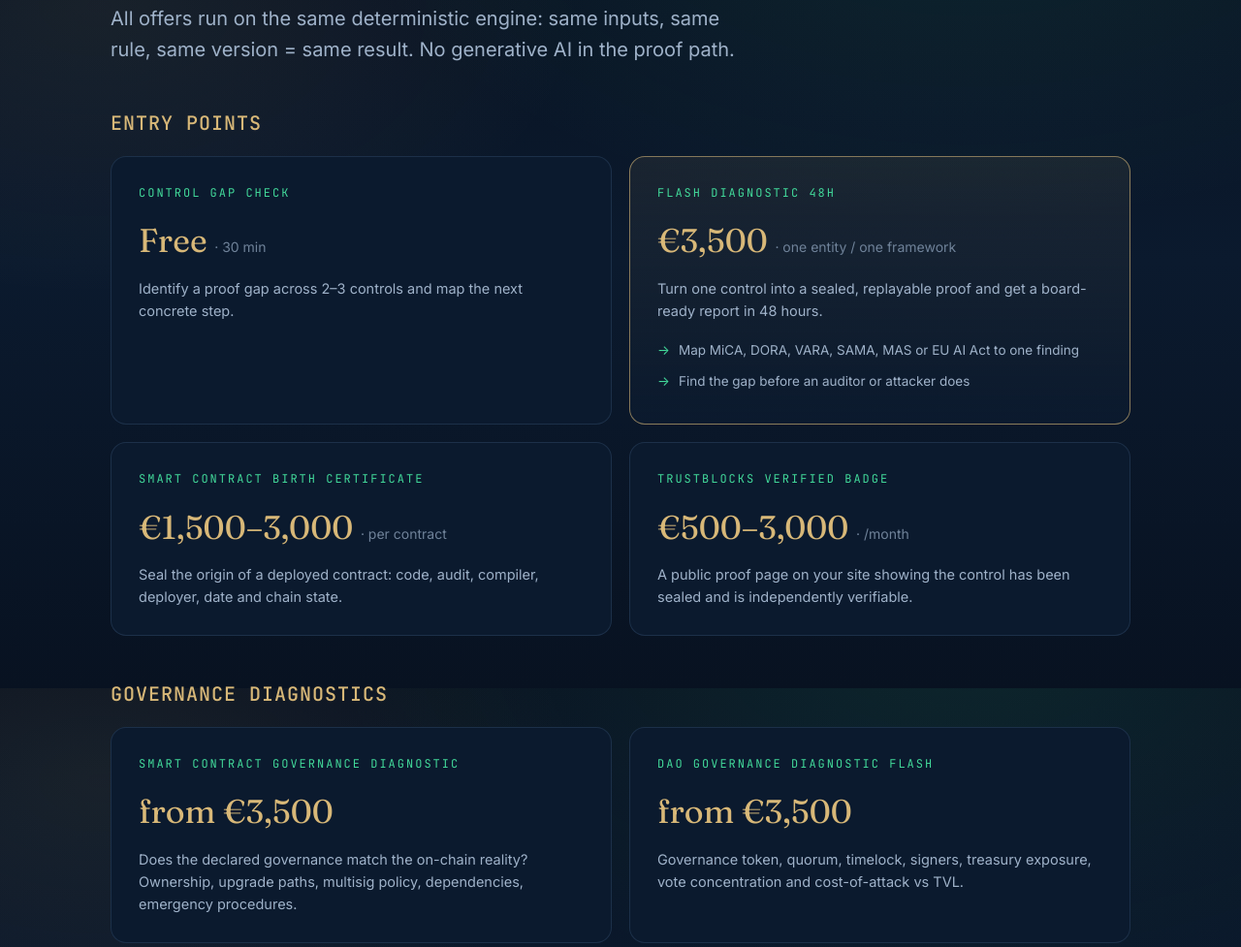
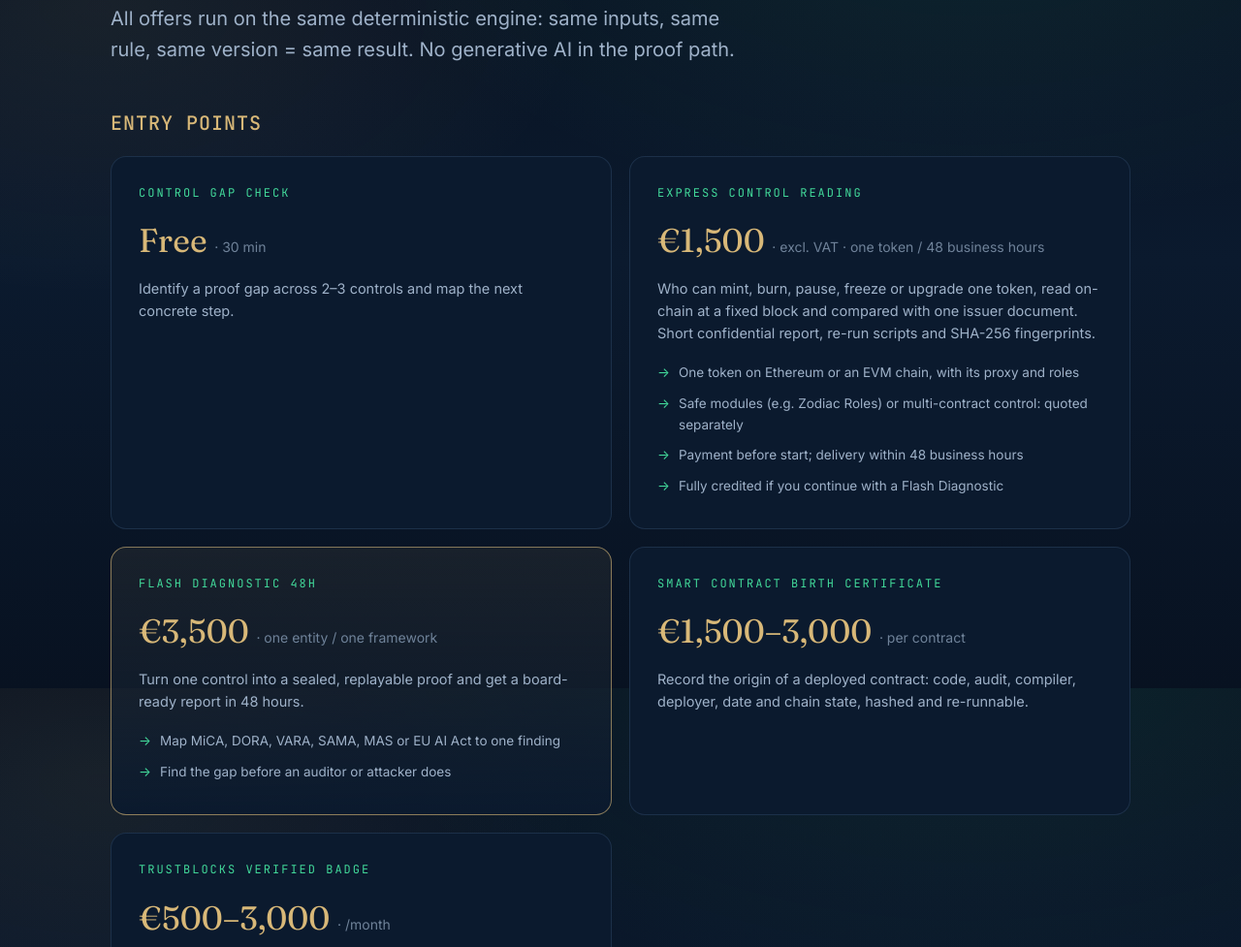
Before and after one commit to e-lemur/trustaria-site, a plain HTML site: page asset-all/index.html in a window 1280 px wide. Shown: the part 2490-3467 px from the top of the page at 97% size. Drawn offline with Linux system fonts and the light colour scheme.

Commit message:
feat(site): add Express Control Reading entry offer; drop 'Seal' from Birth Certificate
Co-Authored-By: lemursafe@gmail.com <gtc.vcarbs@gmail.com>

```diff
--- a/asset-all/index.html
+++ b/asset-all/index.html
@@ -223,6 +223,17 @@
             <div class="price">Free <small>· 30 min</small></div>
             <div class="desc">Identify a proof gap across 2–3 controls and map the next concrete step.</div>
           </div>
+          <div class="offer-card">
+            <div class="name">Express Control Reading</div>
+            <div class="price">€1,500 <small>· excl. VAT · one token / 48 business hours</small></div>
+            <div class="desc">Who can mint, burn, pause, freeze or upgrade one token, read on-chain at a fixed block and compared with one issuer document. Short confidential report, re-run scripts and SHA-256 fingerprints.</div>
+            <ul>
+              <li>One token on Ethereum or an EVM chain, with its proxy and roles</li>
+              <li>Safe modules (e.g. Zodiac Roles) or multi-contract control: quoted separately</li>
+              <li>Payment before start; delivery within 48 business hours</li>
+              <li>Fully credited if you continue with a Flash Diagnostic</li>
+            </ul>
+          </div>
           <div class="offer-card feat">
             <div class="name">Flash Diagnostic 48h</div>
             <div class="price">€3,500 <small>· one entity / one framework</small></div>
@@ -235,7 +246,7 @@
           <div class="offer-card">
             <div class="name">Smart Contract Birth Certificate</div>
             <div class="price">€1,500–3,000 <small>· per contract</small></div>
-            <div class="desc">Seal the origin of a deployed contract: code, audit, compiler, deployer, date and chain state.</div>
+            <div class="desc">Record the origin of a deployed contract: code, audit, compiler, deployer, date and chain state, hashed and re-runnable.</div>
           </div>
           <div class="offer-card">
             <div class="name">TrustBlocks Verified Badge</div>
@@ -401,9 +412,10 @@
           <tr><td>Deterministic control assessment</td><td>Systems, Structural, Institutional, Governance layers — same inputs always yield same result.</td></tr>
           <tr><td>Risk Assessment + Data Room</td><td>4-pillar evaluation plus secure data room for due diligence or authorisation.</td></tr>
           <tr><td>Governance Diagnostic</td><td>Smart contract, DAO, multisig and institutional governance evaluation.</td></tr>
+          <tr><td>Express Control Reading</td><td>Power map of one EVM token at a fixed block, with re-run scripts and SHA-256 fingerprints.</td></tr>
           <tr><td>Flash Diagnostic</td><td>One entity, one control, one framework — sealed board-ready report in 48h.</td></tr>
           <tr><td>RWA Proof Chain</td><td>Evidence chain across issuance, NAV, collateral and transfer.</td></tr>
-          <tr><td>Smart Contract Birth Certificate</td><td>Sealed origin record of a deployed contract.</td></tr>
+          <tr><td>Smart Contract Birth Certificate</td><td>Hashed, re-runnable origin record of a deployed contract.</td></tr>
           <tr><td>CASP Authorization Evidence Pack</td><td>Versioned and sealed MiCA / DORA authorisation file.</td></tr>
           <tr><td>Verified Badge</td><td>Public proof page on the client site.</td></tr>
           <tr><td>Enterprise Monitoring</td><td>Continuous proof across entities, jurisdictions and frameworks.</td></tr>
```
Also changed, not shown: asset/index.html (+13 -2 lines).
